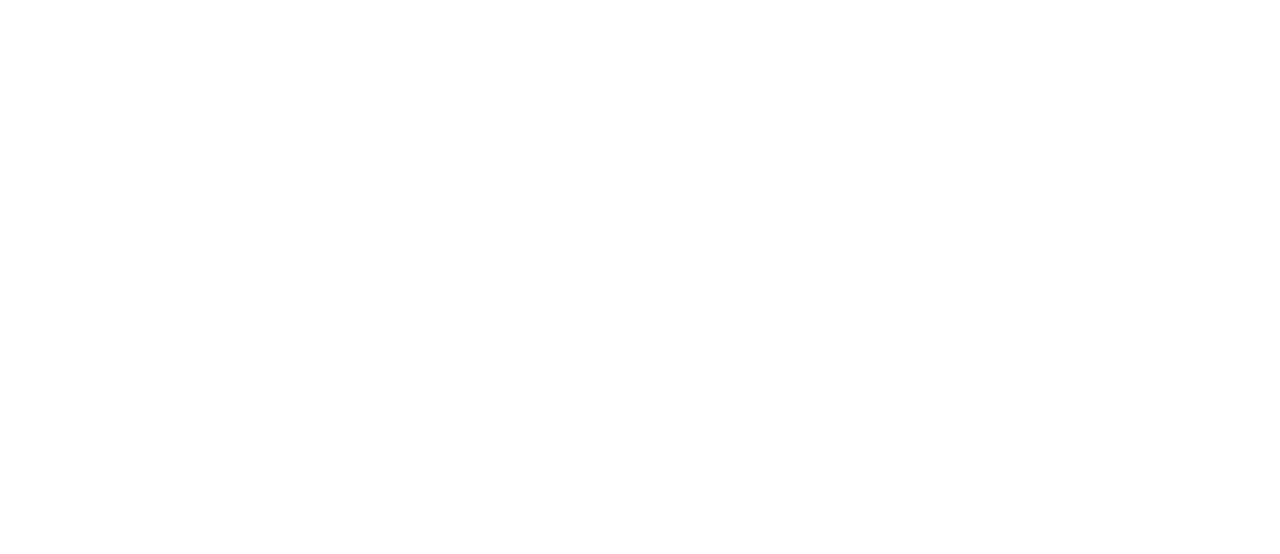
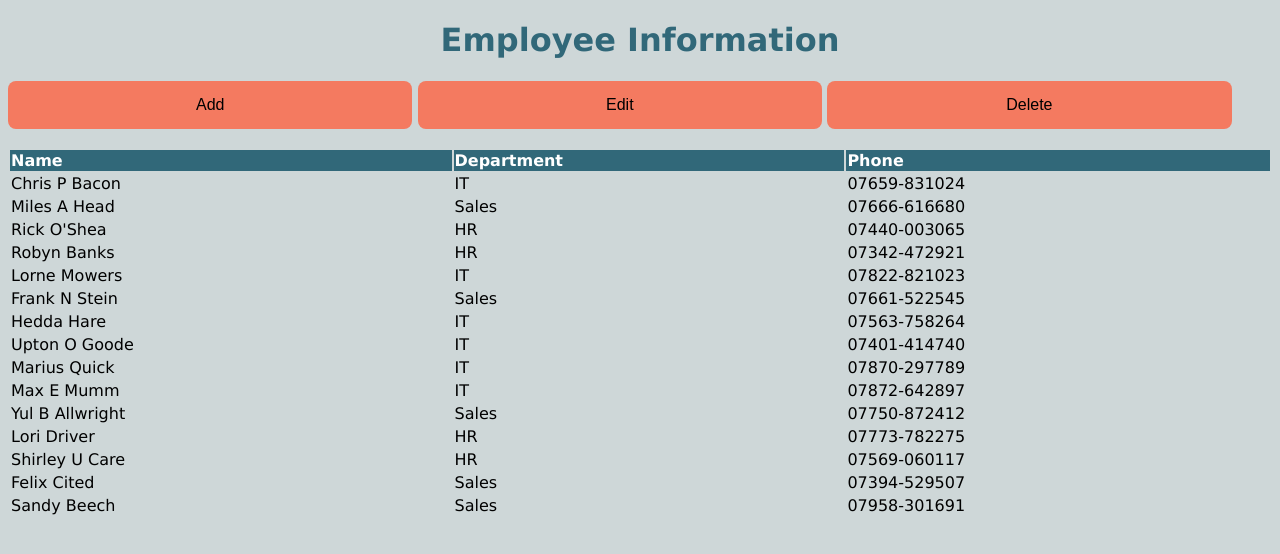
Before and after one commit to LauraStock/QAJavaScriptProject, a plain HTML site: page index.html in a window 1280 px wide. Drawn offline with Linux system fonts and the light colour scheme.

Commit message:
Skeleton created

```diff
--- a/index.html
+++ b/index.html
@@ -6,9 +6,34 @@
     <meta http-equiv="X-UA-Compatible" content="IE=edge">
     <meta name="viewport" content="width=device-width, initial-scale=1.0">
     <title>Index</title>
+    <link rel="stylesheet" href="style.css" />
 </head>
 
 <body>
+    <h1> Employee Information </h1>
+
+
+    <button id="addbtn">Add</button>
+    <button id="editbtn">Edit</button>
+    <button id="delbtn">Delete</button>
+    <br />
+
+    <div>
+        <br />
+        <table id="dataTable">
+            <tr>
+                <th>Name</th>
+                <th>Department</th>
+                <th>Phone</th>
+            </tr>
+        </table>
+
+
+    </div>
+
+
+    <script type="text/javascript" src="script.js"></script>
+
 
 </body>
 
--- /dev/null
+++ b/script.js
@@ -0,0 +1,69 @@
+let data = [
+		 { "ninumber": "ZS502747A", "fullname": "Chris P Bacon", "phone": "07659-831024", "address":
+"123 Elliot Hill", "department": "IT" },
+		 { "ninumber": "XS130502B", "fullname": "Miles A Head", "phone": "07666-616680", "address":
+"321 Haha Road", "department": "Sales" },
+		 { "ninumber": "MY034526D", "fullname": "Rick O'Shea", "phone": "07440-003065", "address":
+"64 Zoo Lane", "department": "HR" },
+		 { "ninumber": "AK311470", "fullname": "Robyn Banks", "phone": "07342-472921", "address":
+"324 Langton Ridgeway", "department": "HR" },
+		 { "ninumber": "LY682275B", "fullname": "Lorne Mowers", "phone": "07822-821023", "address":
+"234 Julian Market", "department": "IT" },
+		 { "ninumber": "BK227215B", "fullname": "Frank N Stein", "phone": "07661-522545", "address":
+"12 Springfield Grange", "department": "Sales" },
+		 { "ninumber": "XB363374C", "fullname": "Hedda Hare", "phone": "07563-758264", "address":
+"54 Blackbird Crescent", "department": "IT" },
+		 { "ninumber": "MY501327A", "fullname": "Upton O Goode", "phone": "07401-414740", "address":
+"2 St Margarets Drive", "department": "IT" },
+		 { "ninumber": "TT405395B", "fullname": "Marius Quick", "phone": "07870-297789", "address":
+"98 Earl Path", "department": "IT" },
+		 { "ninumber": "AZ764036A", "fullname": "Max E Mumm", "phone": "07872-642897", "address":
+"233 Lady Smith Avenue", "department": "IT" },
+		 { "ninumber": "ES73841C", "fullname": "Yul B Allwright", "phone": "07750-872412",
+"address": "45 Fountains Broadway", "department": "Sales" },
+		 { "ninumber": "WX465470A", "fullname": "Lori Driver", "phone": "07773-782275", "address":
+"65 Burlington Lodge", "department": "HR" },
+		 { "ninumber": "AK625470D", "fullname": "Shirley U Care", "phone": "07569-060117",
+"address": "97 Holderness Drive", "department": "HR" },
+		 { "ninumber": "SW098272B", "fullname": "Felix Cited", "phone": "07394-529507", "address":
+"32 Banningham Court", "department": "Sales" },
+		 { "ninumber": "OB043941D", "fullname": "Sandy Beech", "phone": "07958-301691", "address":
+"3 Third Mount", "department": "Sales" }
+];
+
+
+
+let displayData = function (i) {
+    // create row in the table
+    let row = document.createElement("tr");
+    row.id = (i);
+    // fill row with data
+    var c1 = row.insertCell();
+    c1.innerHTML = data[i].fullname;
+    var c2 = row.insertCell();
+    c2.innerHTML = data[i].department;
+    var c3 = row.insertCell();
+    c3.innerHTML = data[i].phone;
+    // allowing select of data
+    row.addEventListener("click",selectRow);
+    table.appendChild(row); // put the row in the table
+}
+
+function selectRow(e) {
+    var current = document.getElementsByClassName("active");
+    // If there's no active class
+    if (current.length > 0) {
+      current[0].className = current[0].className.replace(" active", "");
+    }
+    // Add the active class to the current/clicked button
+    this.className += " active";
+    var rowSelected = this.id;
+}
+
+
+let table = document.querySelector("#dataTable");
+
+for (i = 0; i < data.length; i++)
+{
+    displayData(i);
+}
--- /dev/null
+++ b/style.css
@@ -0,0 +1,32 @@
+body{
+    font-family: Verdana, Geneva, Tahoma, sans-serif;
+    background-color:rgb(206,215,216);
+}
+h1{
+    color: rgb(49,104,121);
+    text-align: center;
+}
+button{
+    background-color: rgb(244, 122, 96);
+    width: 32%;
+    border: none;
+    padding: 15px 32px;
+    text-align: center;
+    display: inline-block;
+    font-size: 16px;
+    border-radius: 8px;
+}
+table, th, td{
+    text-align: left;
+}
+th{
+    background-color: rgb(49,104,121);
+    color: white;
+}
+table{
+    width : 100%;
+}
+tr:hover {background-color: rgb(250, 250, 250);}
+.active {
+    background-color: rgb(244, 122, 96);
+}
```
